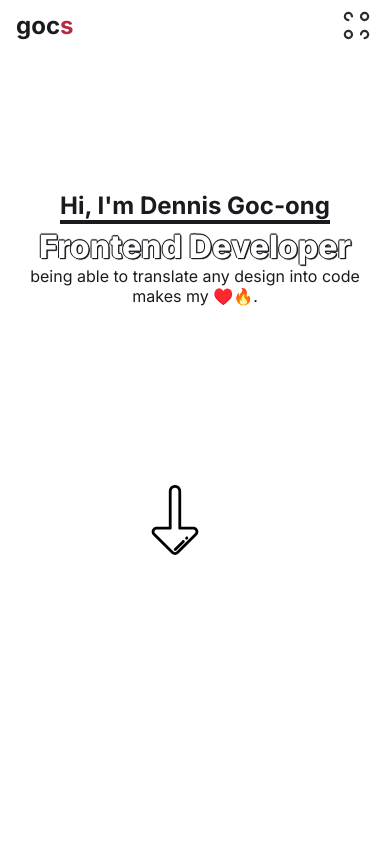
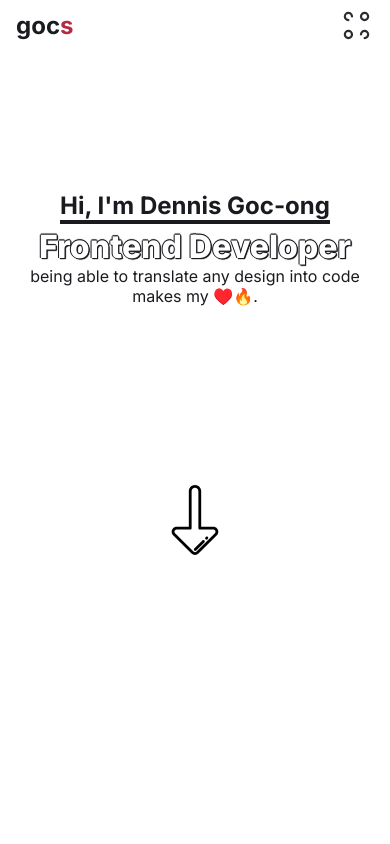
Before and after one commit to m-dennisgocong/gocs, a React (Vite) app: page / in a window 390 px wide. Shown: the top 844 px of the page. Built offline with nearby package versions, Linux system fonts and the light colour scheme.

Commit message:
fix: adjust arrowDown when width is over 500px
Reposition the arrowDown image closer to the left inside media query. Since the elements is supposed to be center when width is smaller than 500px

close #1

```diff
--- a/src/styles/Hero.scss
+++ b/src/styles/Hero.scss
@@ -31,8 +31,6 @@
     }
 
     img#arrowDown{
-        position: relative;
-        left: -20px;
         height: 70px;
         width: 70px;
         animation: introload-opacity 2s ease-in-out forwards, arrowAnimation 1s alternate-reverse 2s infinite;
@@ -56,6 +54,8 @@
             }
         }
         img#arrowDown{
+            position: relative;
+            left: -20px;
             height: 85px;
             width: 85px;
         }
```
